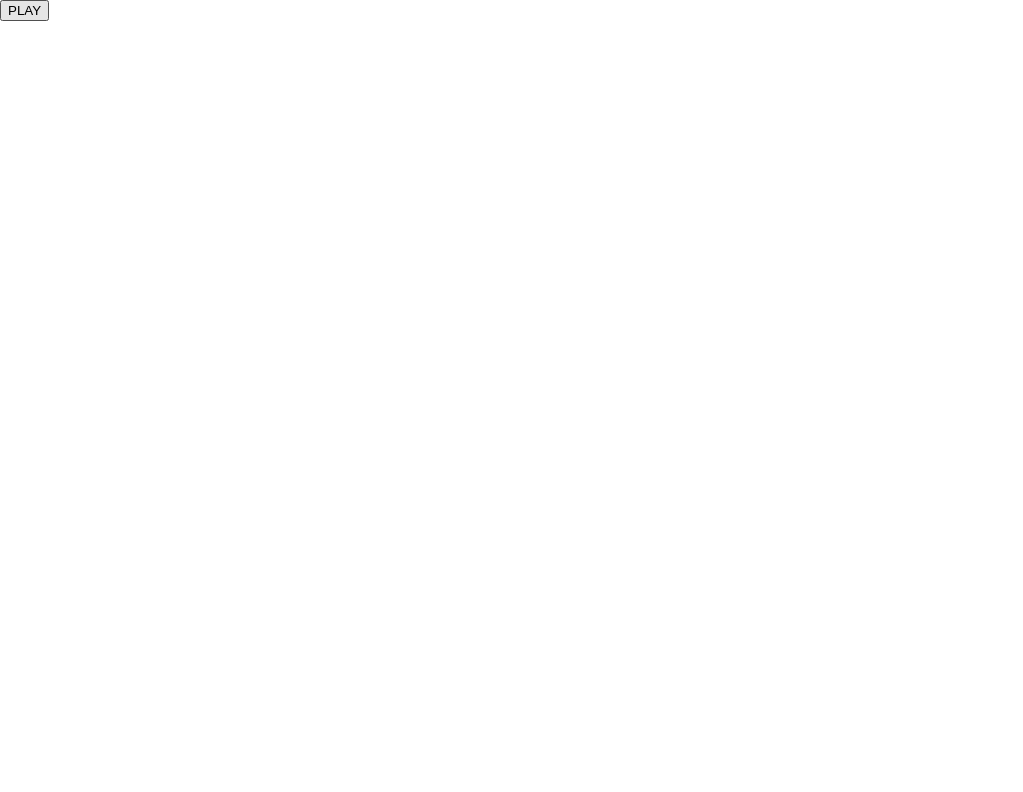
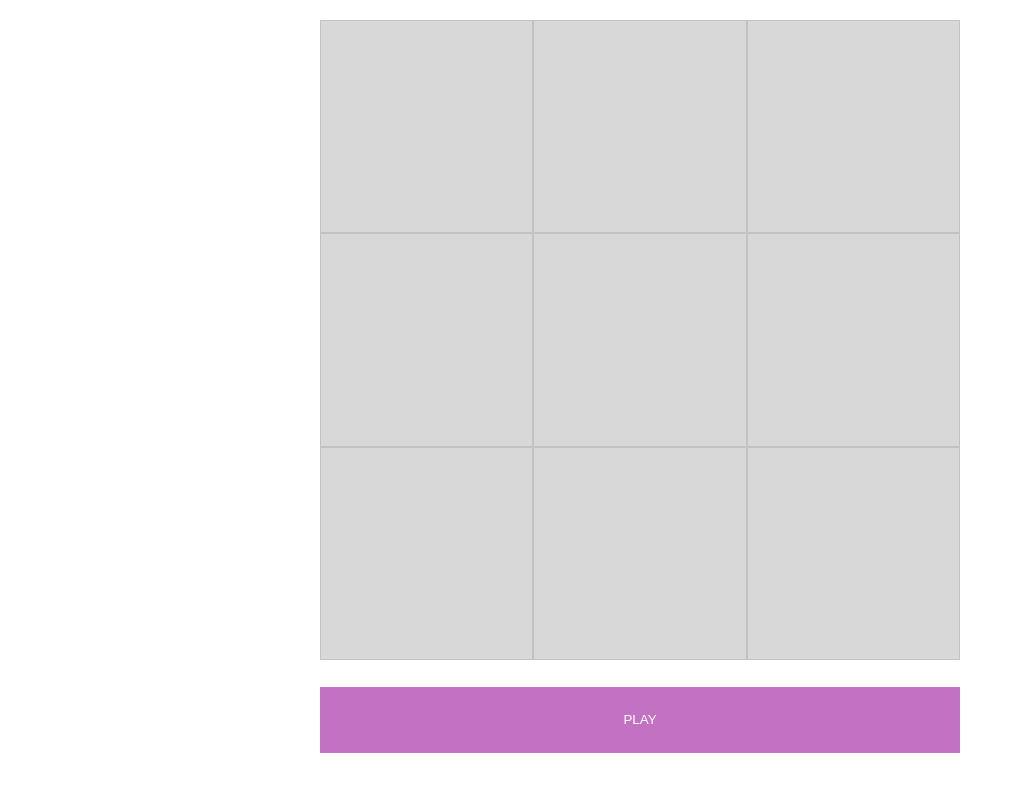
Before and after one commit to tomigm/TicTacToe, a plain HTML site: page index.html in a window 1280 px wide. Shown: the whole page, without its empty margins (0-1023 px from the left). Drawn offline with Linux system fonts and the light colour scheme.

Commit message:
changed board style

```diff
--- a/assets/stylesheets/style.css
+++ b/assets/stylesheets/style.css
@@ -0,0 +1,43 @@
+section {
+    display: flex;
+    flex-direction: column;
+    align-items: center;
+    justify-content: center;
+    height: 100vh;
+
+}
+
+.board {
+
+    background-color: rgb(216, 216, 216);
+    width: 50%;
+
+
+}
+
+.row {
+    display: flex;
+}
+
+.box {
+    border: 1px solid rgb(194, 194, 194);
+    flex: 1;
+    height: 100%;
+
+}
+
+.box:after {
+    content: "";
+    float:left;
+    display: block;
+    padding-top: 100%;
+}
+
+button.play {
+    border: none;
+    color: white;
+    background-color: rgb(195, 114, 195);
+    width: 50%;
+    height: 5em;
+    margin: 2em;
+}
--- a/index.html
+++ b/index.html
@@ -12,18 +12,24 @@
 
 <section>
     <div class = board>
-        <div class="box"></div>
-        <div class="box"></div>
-        <div class="box"></div>
-        <div class="box"></div>
-        <div class="box"></div>
-        <div class="box"></div>
-        <div class="box"></div>
-        <div class="box"></div>
-        <div class="box"></div>
+        <div class="row">
+            <div class="box"></div>
+            <div class="box"></div>
+            <div class="box"></div>
+        </div>
+        <div class="row">
+            <div class="box"></div>
+            <div class="box"></div>
+            <div class="box"></div>
+        </div>
+        <div class="row">
+            <div class="box"></div>
+            <div class="box"></div>
+            <div class="box"></div>
+        </div>
     </div>
 
-    <button>PLAY</button>
+    <button class="play">PLAY</button>
 </section>
 
 </body>
```
